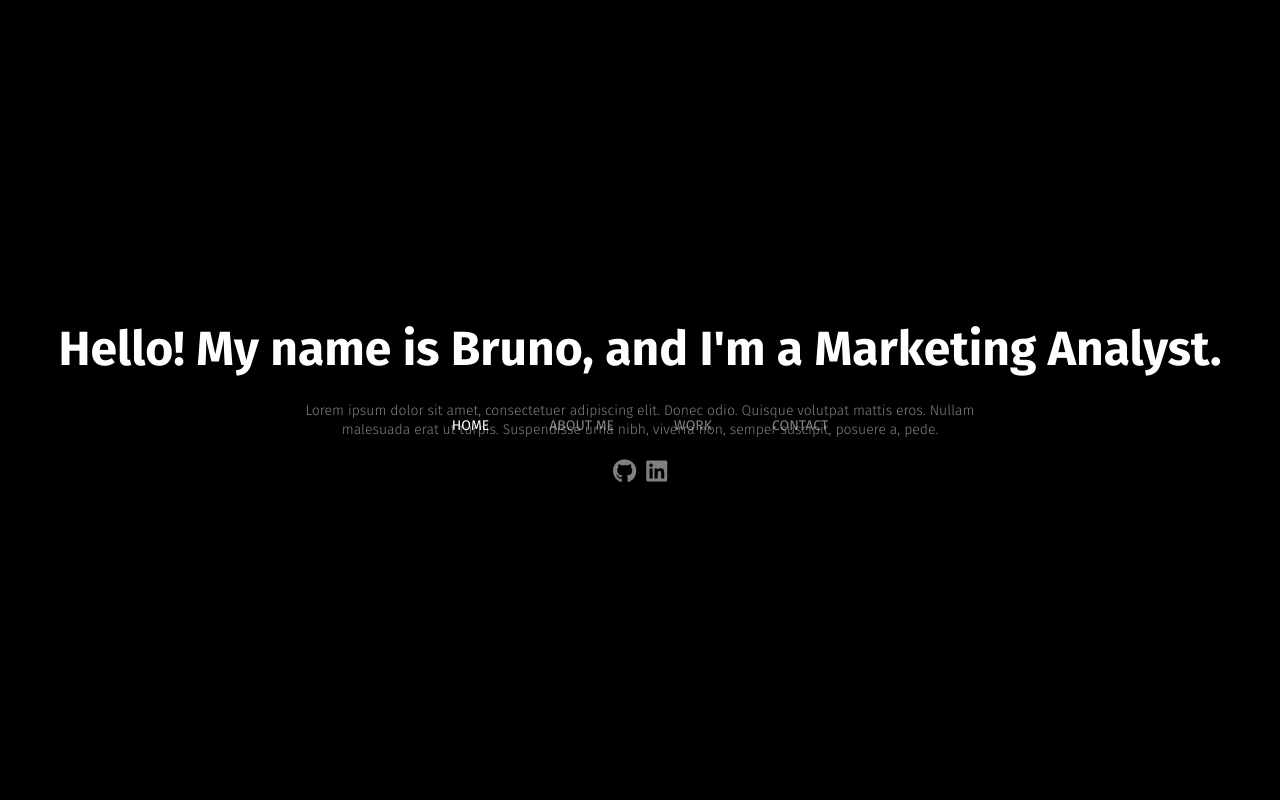
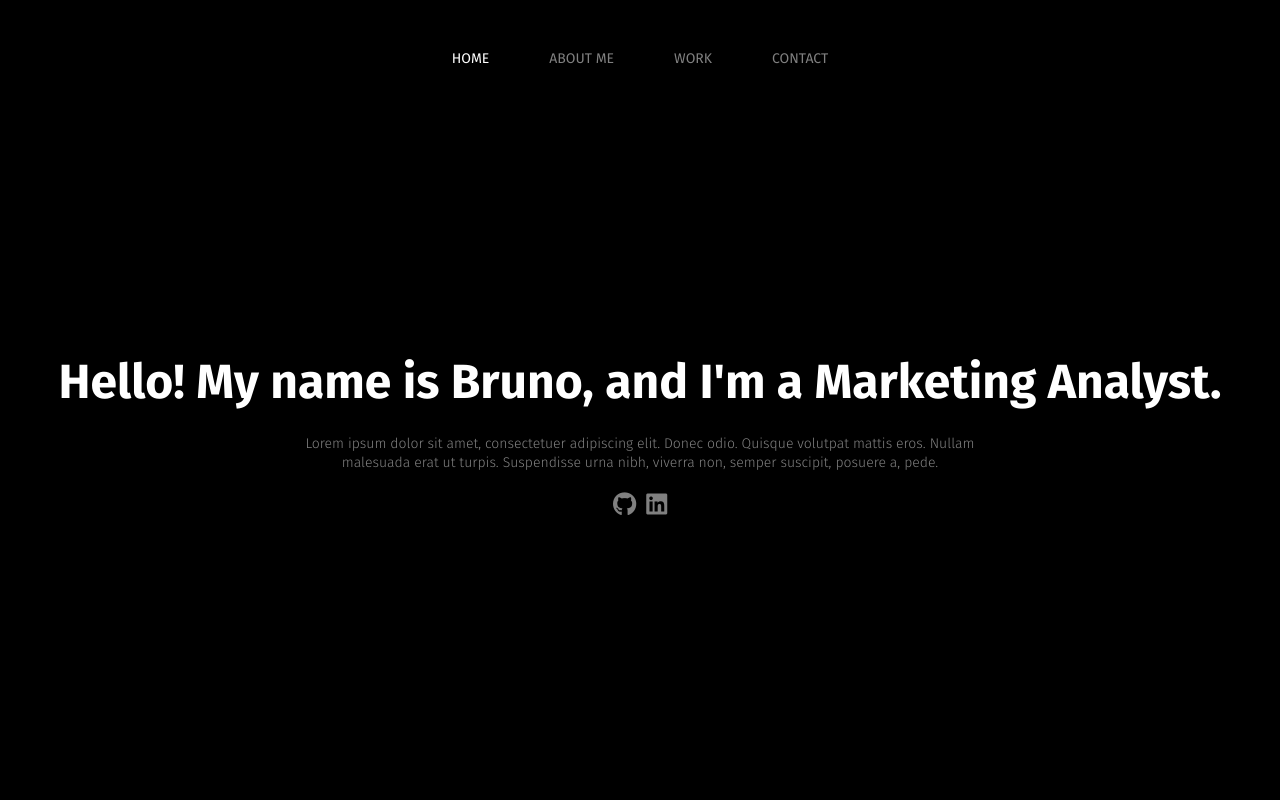
Before and after one commit to SirBruno/portfolio, a React (Create React App) app: page / in a window 1280 px wide. Shown: the top 800 px of the page. Built offline with nearby package versions, Linux system fonts and the light colour scheme.

Commit message:
fixed some UI bugs

```diff
--- a/src/pages/homepage/App.module.css
+++ b/src/pages/homepage/App.module.css
@@ -5,16 +5,16 @@
   background: #000;
   color: #fff;
   display: grid;
-  grid-template-rows: 1fr;
+  grid-template-rows: 17px 1fr;
+  padding-top: 50px;
+  box-sizing: border-box;
 }
 
 nav {
   text-align: center;
-  position: absolute;
   display: inline-flex;
   width: 100%;
   justify-content: center;
-  margin-top: 50px;
 }
 
 nav a {
```
